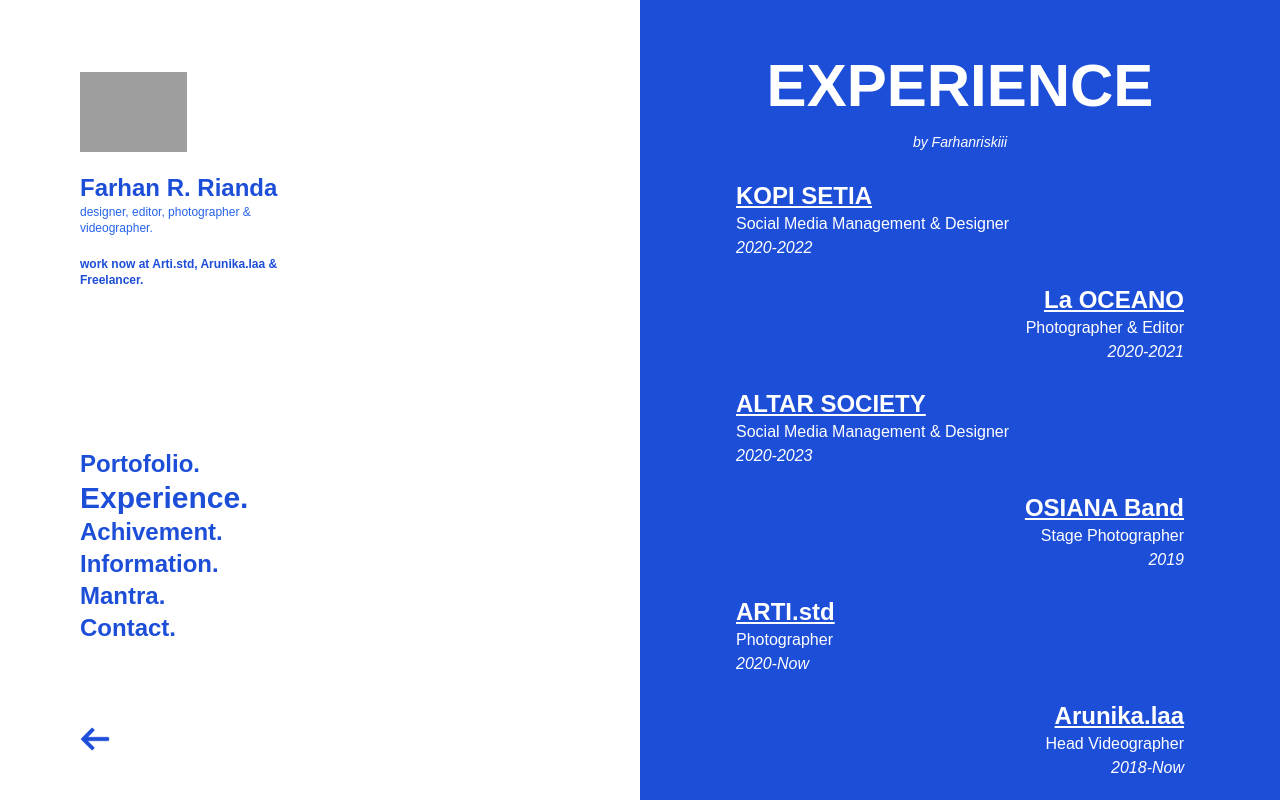
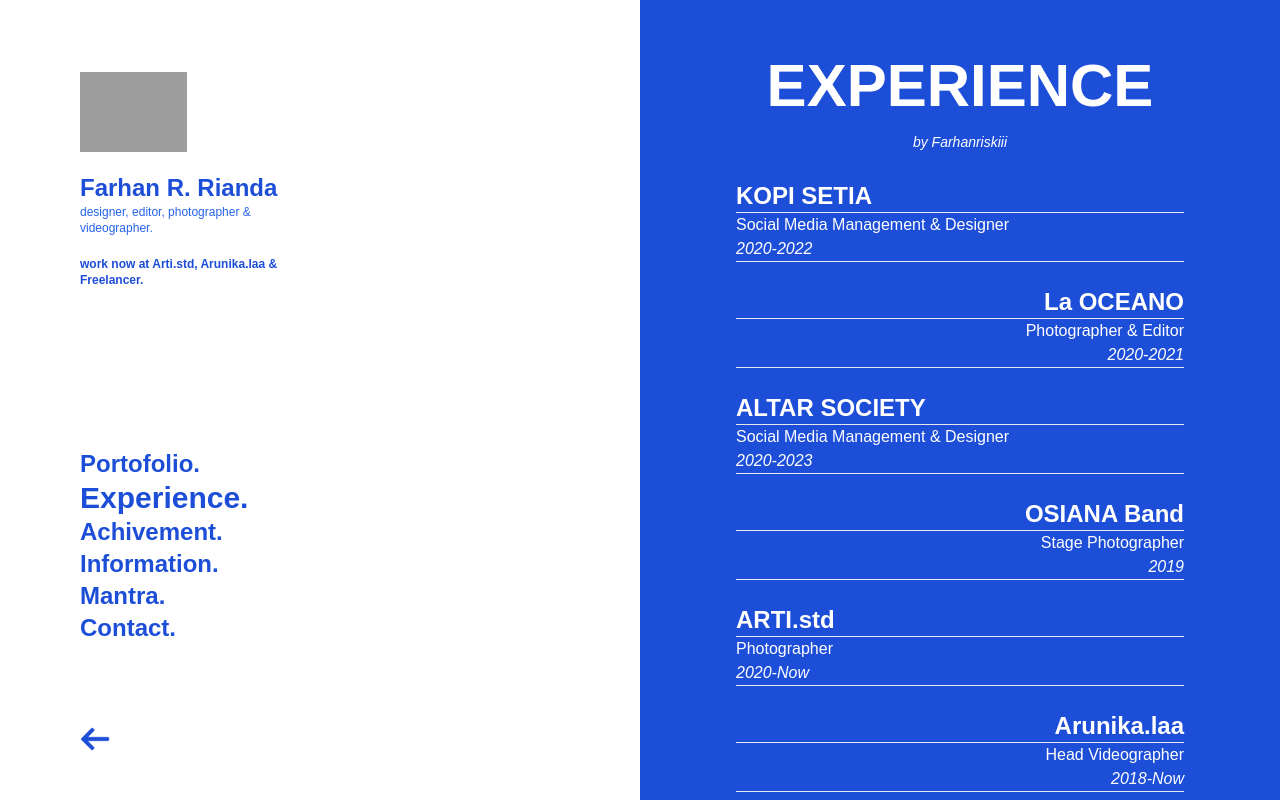
Before and after one commit to farhanriski/farhanriskiii.com, a website: page public/experience.html in a window 1280 px wide. Drawn offline with Linux system fonts and the light colour scheme; grey boxes are pictures that could not be loaded.

Commit message:
change line style

```diff
--- a/public/experience.html
+++ b/public/experience.html
@@ -59,29 +59,41 @@
           <h1 class="font-extrabold my-4 text-5xl sm:text-6xl text-white">EXPERIENCE</h1>
           <p class="italic text-sm text-center">by Farhanriskiii</p>
           <div class="pt-7 mx-10 sm:mx-24 text-justify">
-            <h2 class="font-bold text-2xl underline">KOPI SETIA</h2>
+            <h2 class="font-bold text-2xl">KOPI SETIA</h2>
+            <hr>
             <p>Social Media Management & Designer</p>
             <p class="font-thin text-left italic">2020-2022</p>
+            <hr>
             <br />
-            <h2 class="font-bold text-2xl text-right underline">La OCEANO</h2>
+            <h2 class="font-bold text-2xl text-right ">La OCEANO</h2>
+            <hr>
             <p class="text-right">Photographer & Editor</p>
             <p class="font-thin italic text-right">2020-2021</p>
+            <hr>
             <br />
-            <h2 class="font-bold text-2xl underline">ALTAR SOCIETY</h2>
+            <h2 class="font-bold text-2xl ">ALTAR SOCIETY</h2>
+            <hr>
             <p>Social Media Management & Designer</p>
             <p class="font-thin text-left italic">2020-2023</p>
+            <hr>
             <br />
-            <h2 class="font-bold text-2xl text-right underline">OSIANA Band</h2>
+            <h2 class="font-bold text-2xl text-right ">OSIANA Band</h2>
+            <hr>
             <p class="text-right">Stage Photographer</p>
             <p class="font-thin italic text-right">2019</p>
+            <hr>
             <br />
-            <h2 class="font-bold text-2xl text-left underline">ARTI.std</h2>
+            <h2 class="font-bold text-2xl text-left ">ARTI.std</h2>
+            <hr>
             <p class="text-left">Photographer</p>
             <p class="font-thin italic text-left">2020-Now</p>
+            <hr>
             <br />
-            <h2 class="font-bold text-2xl text-right underline">Arunika.laa</h2>
+            <h2 class="font-bold text-2xl text-right ">Arunika.laa</h2>
+            <hr>
             <p class="text-right">Head Videographer</p>
             <p class="font-thin italic text-right">2018-Now</p>
+            <hr>
           </div>
         </div>
       </div>
```
